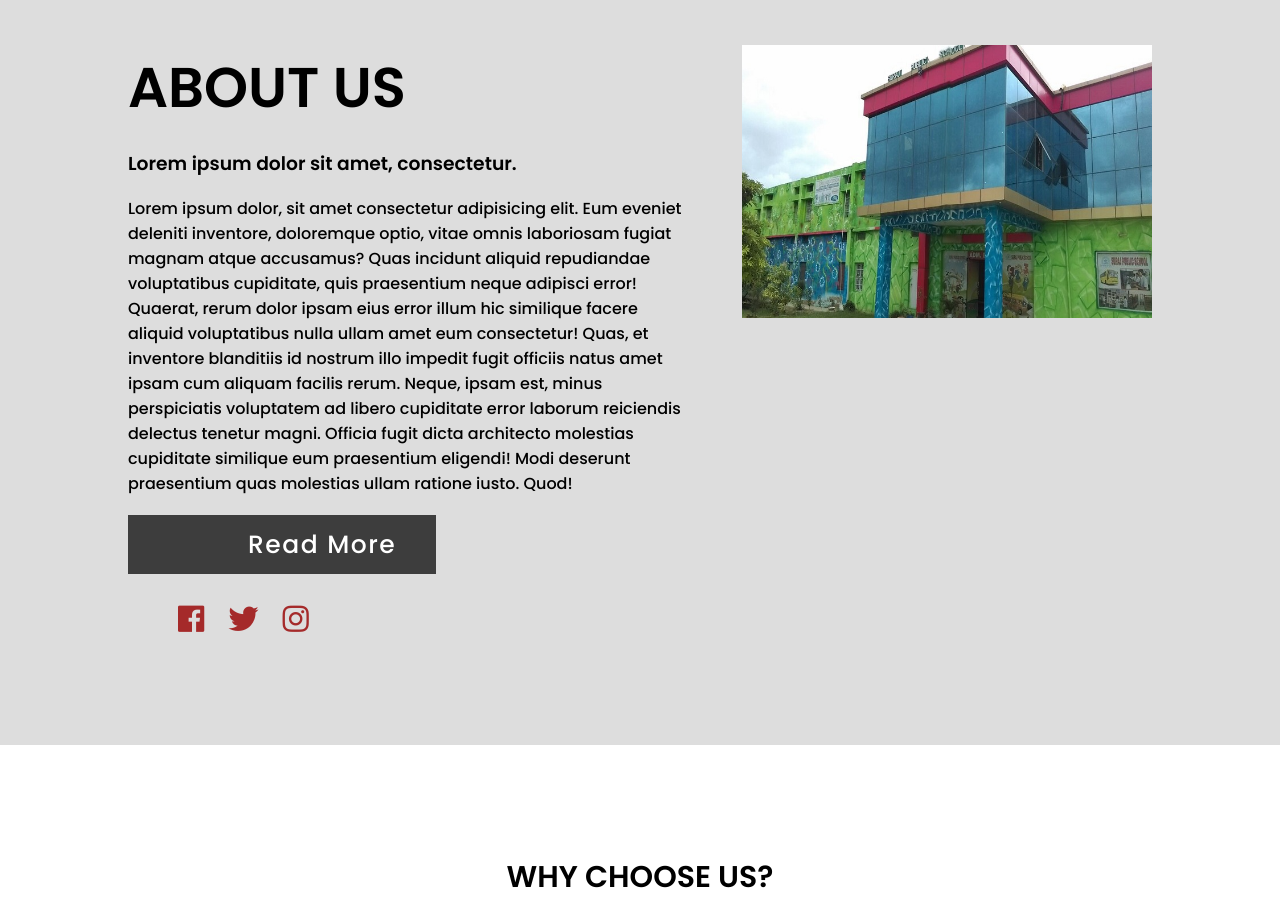
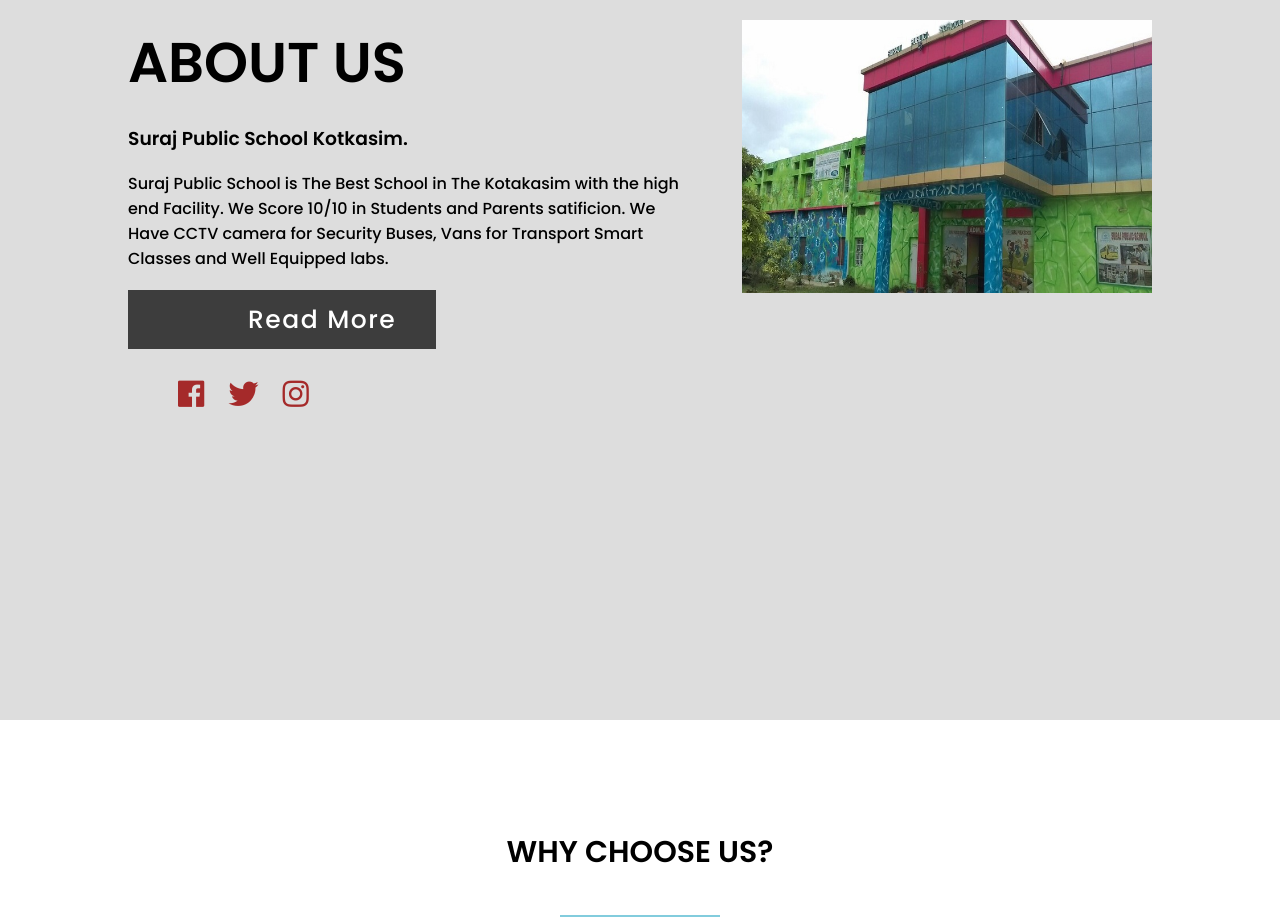
Before and after one commit to Prashant-Gothwal/sps1, a plain HTML site: page index.html in a window 1280 px wide. Shown: the part 880-1801 px from the top of the page. Drawn offline with nearby package versions, Linux system fonts and the light colour scheme.

Commit message:
Update index.html

```diff
--- a/index.html
+++ b/index.html
@@ -74,7 +74,6 @@
         <div class="line-main"></div>
     </center>
 
-    <br>
 
     <a name="about">
 
@@ -87,8 +86,8 @@
                 </h1>
             </div>
             <div class="content-about">
-                <h3>Lorem ipsum dolor sit amet, consectetur.</h3>
-                <p>Lorem ipsum dolor, sit amet consectetur adipisicing elit. Eum eveniet deleniti inventore, doloremque optio, vitae omnis laboriosam fugiat magnam atque accusamus? Quas incidunt aliquid repudiandae voluptatibus cupiditate, quis praesentium neque adipisci error! Quaerat, rerum dolor ipsam eius error illum hic similique facere aliquid voluptatibus nulla ullam amet eum consectetur! Quas, et inventore blanditiis id nostrum illo impedit fugit officiis natus amet ipsam cum aliquam facilis rerum. Neque, ipsam est, minus perspiciatis voluptatem ad libero cupiditate error laborum reiciendis delectus tenetur magni. Officia fugit dicta architecto molestias cupiditate similique eum praesentium eligendi! Modi deserunt praesentium quas molestias ullam ratione iusto. Quod!</p>
+                <h3>Suraj Public School Kotkasim.</h3>
+                <p>Suraj Public School is The Best School in The Kotakasim with the high end Facility. We Score 10/10 in Students and Parents satificion. We Have CCTV camera for Security Buses, Vans for Transport Smart Classes and Well Equipped labs.</p>
                 <div class="button-about">
                     <a href="">Read More</a>
                 </div>
```
